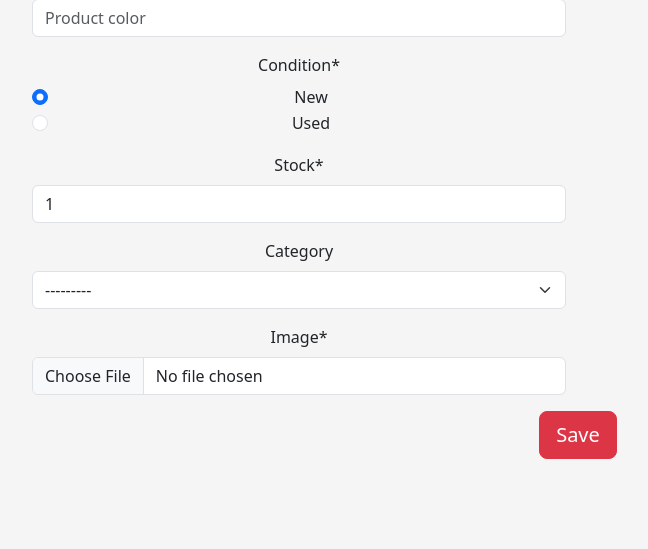
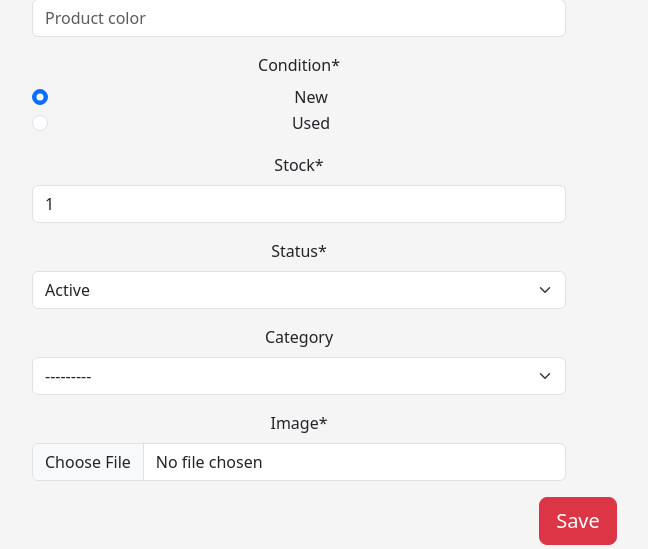
Before and after one commit to N1khilM/marketsquare, a Django app: page /list/ in a window 1280 px wide. Shown: the part 842-1391 px from the top of the page, without its empty margins (62-710 px from the left). Run offline with Django 5.2, Linux system fonts and the light colour scheme; the visitor is signed in with stand-in values (Sample User, id 1); some libraries are stand-ins or nearby versions.

Commit message:
small stuffs

```diff
--- a/marketsquare/filters.py
+++ b/marketsquare/filters.py
@@ -9,6 +9,7 @@ class ListingFilter(django_filters.FilterSet):
         model = Listing
         fields = {
             'title': ['icontains'],
+            'category': ['exact'],
         #     'brand': ['exact'],
         #     'model': ['icontains'],
             'color': ['exact'],
--- a/marketsquare/forms.py
+++ b/marketsquare/forms.py
@@ -11,15 +11,18 @@ class ListingForm(forms.ModelForm):
         model = Listing
         fields = (
             'title', 'brand', 'model', 'description', 'price', 'discount',
-            'color', 'condition', 'stock', 'category', 'image'
+            'color', 'condition', 'stock','status', 'category', 'image'
         )
+        STATUS_CHOICES = [
+    ('active', 'Active'),
+    ('inactive', 'Inactive'),
+    ('sold', 'Sold'),
+]
 
         CATEGORY_CHOICES = [
         ('electronics', 'Electronics'),
         ('clothing', 'Clothing'),
         ('furniture', 'Furniture'),
-        ('accessories', 'Accessories'),
-        ('smartphones', 'Smartphones'),
         ('shoes', 'Shoes'),
         ('gaming console', 'Gaming Console'),
         ('television', 'Television'),
@@ -27,10 +30,6 @@ class ListingForm(forms.ModelForm):
         ('watches', 'Watches'),
         ('furniture', 'Furniture'),
         ('footwear', 'Footwear'),
-        ('books', 'Books'),
-        ('musical instruments', 'Musical Instruments'),
-        ('sports equipment', 'Sports Equipment'),
-        ('home appliances', 'Home Appliances'),
         ('others','Others'),
 
     ]
@@ -48,6 +47,8 @@ class ListingForm(forms.ModelForm):
             # 'category': forms.Select(attrs={'class': 'form-select'}),
             'category': forms.Select(choices=CATEGORY_CHOICES, attrs={'class': 'form-select'}),
             'image': forms.ClearableFileInput(attrs={'class': 'form-control'}),
+            'status': forms.Select(choices=Listing.STATUS_CHOICES, attrs={'class': 'form-select', 'placeholder': 'Select Status'}),
+
         }
 
     def clean_title(self):
--- a/marketsquare/models.py
+++ b/marketsquare/models.py
@@ -18,8 +18,6 @@ class Listing(models.Model):
         ('electronics', 'Electronics'),
         ('clothing', 'Clothing'),
         ('furniture', 'Furniture'),
-        ('accessories', 'Accessories'),
-        ('smartphones', 'Smartphones'),
         ('shoes', 'Shoes'),
         ('gaming console', 'Gaming Console'),
         ('television', 'Television'),
@@ -27,10 +25,6 @@ class Listing(models.Model):
         ('watches', 'Watches'),
         ('furniture', 'Furniture'),
         ('footwear', 'Footwear'),
-        ('books', 'Books'),
-        ('musical instruments', 'Musical Instruments'),
-        ('sports equipment', 'Sports Equipment'),
-        ('home appliances', 'Home Appliances'),
         ('others','Others'),
 
     ]
--- a/marketsquare/templates/views/listing.html
+++ b/marketsquare/templates/views/listing.html
@@ -62,6 +62,10 @@
                 <tr>
                   <th scope="row">Color</th>
                   <td>{{ listing.color|capfirst }}</td>
+                </tr>
+                <tr>
+                  <th scope="row">Status</th>
+                  <td>{{ listing.status|capfirst }}</td>
                 </tr>
                 <tr>
                   <th scope="row">Price</th>
```
